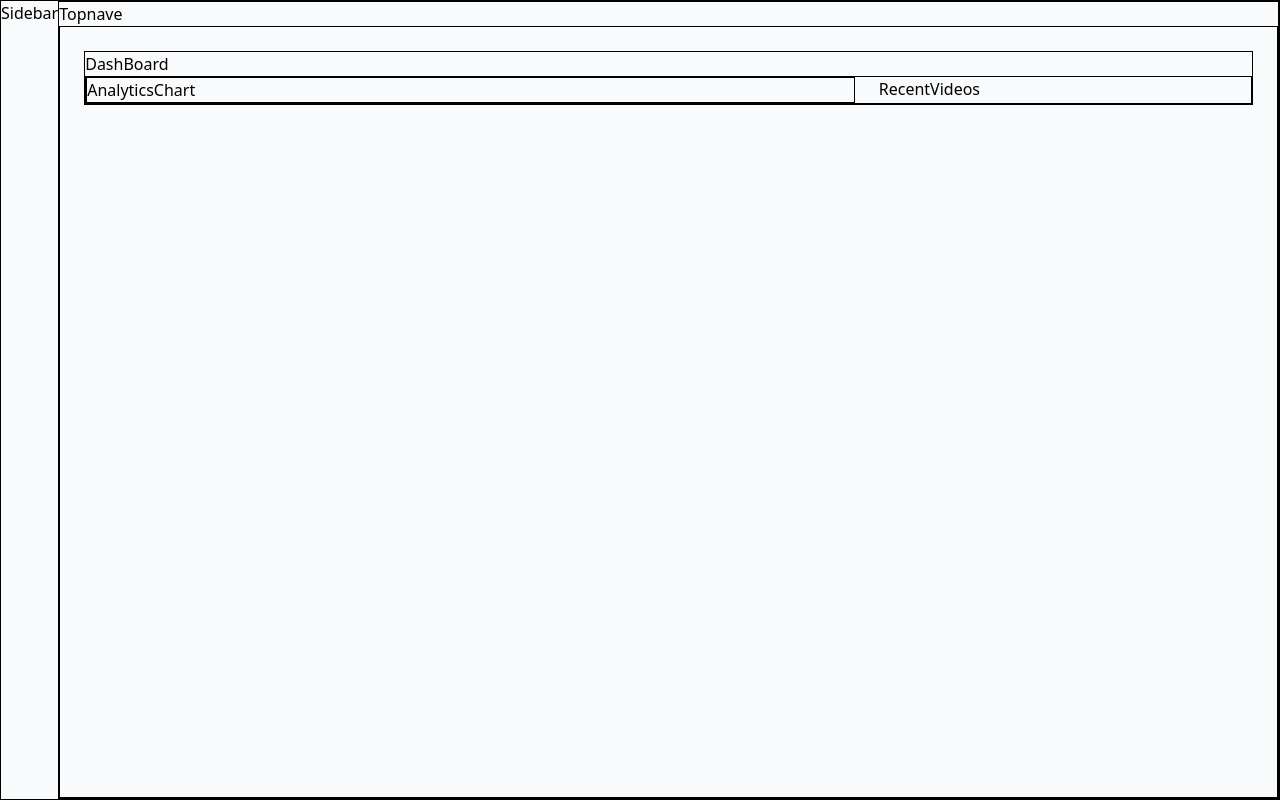
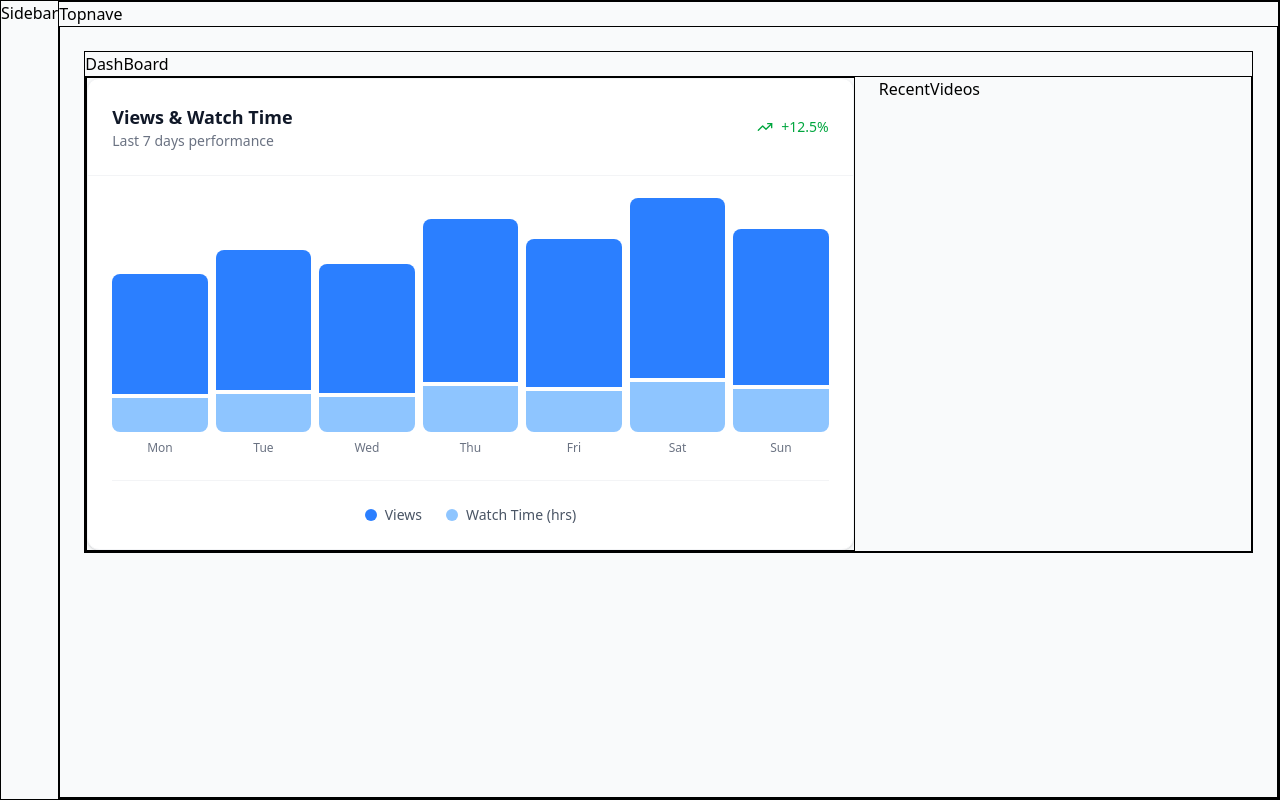
Before and after one commit to Nhom2-LikeLion/WeTube-admin-app, a React (Vite) app: page / in a window 1280 px wide. Built offline with nearby package versions, Linux system fonts and the light colour scheme.

Commit message:
Complete Analytics chart UI

```diff
--- a/src/App.tsx
+++ b/src/App.tsx
@@ -1,4 +1,5 @@
 import React from "react";
+import AnalyticsChart from './components/AnalyticsChart';
 
 function App() {
   return (
@@ -11,7 +12,7 @@
             DashBoard
             <div className="grid grid-cols-1 lg:grid-cols-3 gap-6 border">
               <div className="lg:col-span-2 border">
-                AnalyticsChart
+                <AnalyticsChart/>
               </div>
               <div>
                 RecentVideos
--- a/src/components/AnalyticsChart.tsx
+++ b/src/components/AnalyticsChart.tsx
@@ -1,9 +1,72 @@
-import React from 'react'
+import React from "react";
+import { TrendingUp } from "lucide-react";
 
 function AnalyticsChart() {
+  //Dumb data
+  const chartData = [
+    { day: "Mon", views: 45000, watchTime: 2800 },
+    { day: "Tue", views: 52000, watchTime: 3200 },
+    { day: "Wed", views: 48000, watchTime: 2900 },
+    { day: "Thu", views: 61000, watchTime: 3800 },
+    { day: "Fri", views: 55000, watchTime: 3400 },
+    { day: "Sat", views: 67000, watchTime: 4200 },
+    { day: "Sun", views: 58000, watchTime: 3600 },
+  ];
+
+  const maxViews = Math.max(...chartData.map((d) => d.views));
+
   return (
-    <div>AnalyticsChart</div>
-  )
+    <div className="bg-white rounded-xl shadow-sm border border-gray-100">
+      <div className="p-6 border-b border-gray-100">
+        <div className="flex items-center justify-between">
+          <div>
+            <h2 className="text-lg font-semibold text-gray-900">
+              Views & Watch Time
+            </h2>
+            <p className="text-sm text-gray-500">Last 7 days performance</p>
+          </div>
+          <div className="flex items-center space-x-2 text-green-600">
+            <TrendingUp className="w-4 h-4" />
+            <span className="text-sm font-medium">+12.5%</span>
+          </div>
+        </div>
+      </div>
+
+      <div className="p-6">
+        <div className="h-64 flex items-end justify-between space-x-2">
+          {chartData.map((data, index) => (
+            <div
+              key={index}
+              className="flex-1 flex flex-col items-center"
+            >
+              <div className="w-full flex flex-col items-center space-y-1">
+                <div
+                  className="w-full bg-blue-500 rounded-t-lg transition-all duration-500 ease-out"
+                  style={{ height: `${(data.views / maxViews) * 180}px` }}
+                ></div>
+                <div
+                  className="w-full bg-blue-300 rounded-b-lg transition-all duration-500 ease-out"
+                  style={{ height: `${(data.watchTime / 5000) * 60}px` }}
+                ></div>
+              </div>
+              <span className="text-xs text-gray-500 mt-2">{data.day}</span>
+            </div>
+          ))}
+        </div>
+
+        <div className="flex items-center justify-center space-x-6 mt-6 pt-6 border-t border-gray-100">
+          <div className="flex items-center space-x-2">
+            <div className="w-3 h-3 bg-blue-500 rounded-full"></div>
+            <span className="text-sm text-gray-600">Views</span>
+          </div>
+          <div className="flex items-center space-x-2">
+            <div className="w-3 h-3 bg-blue-300 rounded-full"></div>
+            <span className="text-sm text-gray-600">Watch Time (hrs)</span>
+          </div>
+        </div>
+      </div>
+    </div>
+  );
 }
 
-export default AnalyticsChart
+export default AnalyticsChart;
```
Also changed, not shown: 1 other file (tests, documents, lock files or other folders).
